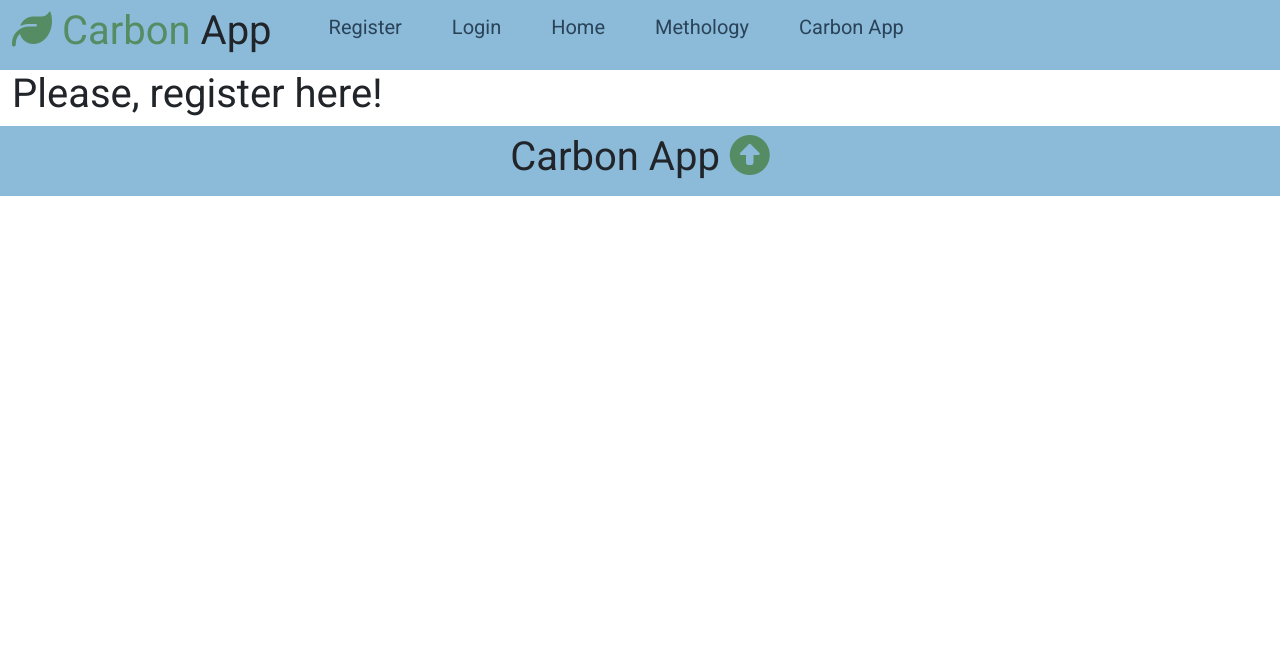
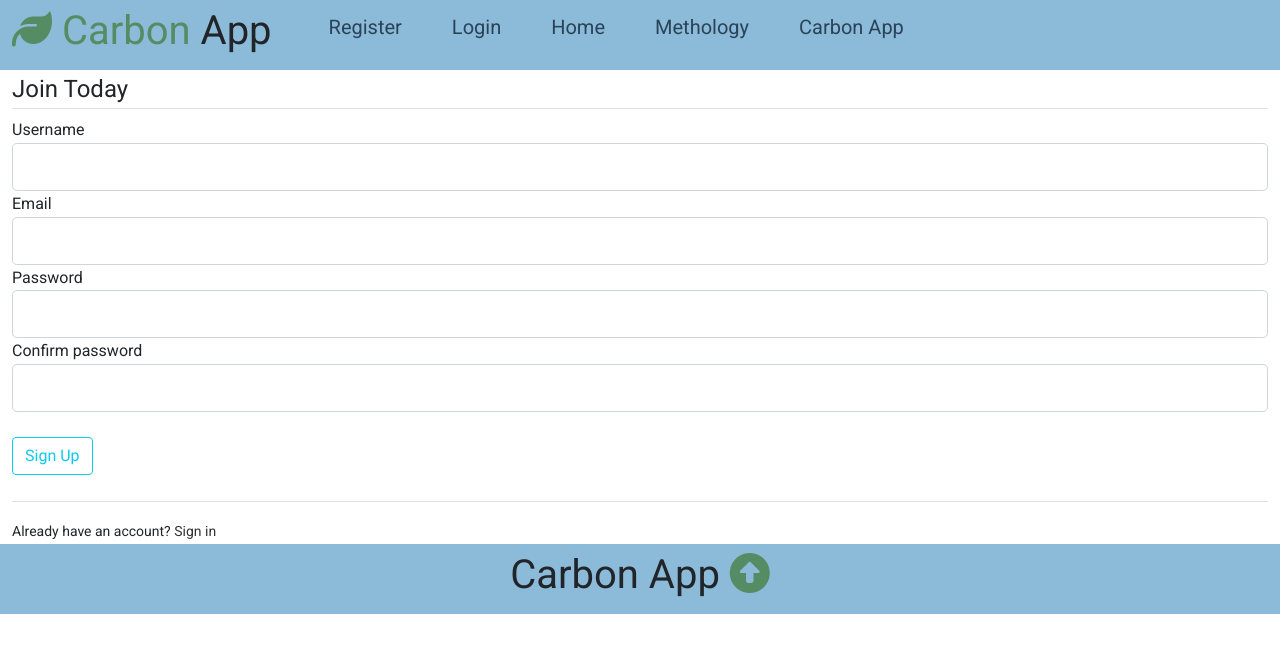
Before and after one commit to franziskaroszinski/Carbon_app_2023, a Flask app: page /register in a window 1280 px wide. Shown: the top 653 px of the page. Run offline with Flask 2, Linux system fonts and the light colour scheme; some libraries are stand-ins or nearby versions.

Commit message:
Update register.html

```diff
--- a/capp/templates/users/register.html
+++ b/capp/templates/users/register.html
@@ -1,13 +1,87 @@
 {% extends "layout.html" %}
 {% block content %}
 
-<!-- Header -->
-<section>
-  <div class="container">
+<section class="register_section_css">
+    <div class="container">
+            <div class="box">
 
-    <h1>Please, register here!</h1>
+            </div>
+            <div class="box">
+                <form method="POST" action="">
+                    {{ form.hidden_tag() }}
+                    <fieldset class="form-group">
+                        <legend class="border-bottom mb4">Join Today</legend>
+                        <div class="form-group">
+                            {{ form.username.label(class="form-control-label")}}
+                            {% if form.username.errors %}
+                                {{ form.username(class="form-control form-control-lg is-invalid")}}
+                                <div class="invalid-feedback">
+                                    {% for error in form.username.errors %}
+                                        <span>{{error}}</span>
+                                    {% endfor %}
+                                </div>
+                            {% else %}
+                            {{ form.username(class="form-control form-control-lg")}}
+                            {% endif %}
 
-  </div>
+                        </div>
+                        <div class="form-group">
+                            {{ form.email.label(class="form-control-label")}}
+                            {% if form.email.errors %}
+                                {{ form.email(class="form-control form-control-lg is-invalid")}}
+                                <div class="invalid-feedback">
+                                    {% for error in form.email.errors %}
+                                        <span>{{error}}</span>
+                                    {% endfor %}
+                                </div>
+                            {% else %}
+                                {{ form.email(class="form-control form-control-lg")}}
+                            {% endif %}
+                        </div>
+                        <div class="form-group">
+                            {{ form.password.label(class="form-control-label")}}
+                            {% if form.password.errors %}
+                                {{ form.password(class="form-control form-control-lg is-invalid")}}
+                                <div class="invalid-feedback">
+                                    {% for error in form.password.errors %}
+                                        <span>{{error}}</span>
+                                    {% endfor %}
+                                </div>
+                            {% else %}
+                                {{ form.password(class="form-control form-control-lg")}}
+                            {% endif %}
+                        </div>
+                        <div class="form-group">
+                            {{ form.confirm_password.label(class="form-control-label")}}
+                            {% if form.confirm_password.errors %}
+                                {{ form.confirm_password(class="form-control form-control-lg is-invalid")}}
+                                <div class="invalid-feedback">
+                                    {% for error in form.confirm_password.errors %}
+                                        <span>{{error}}</span>
+                                    {% endfor %}
+                                </div>
+                            {% else %}
+                                {{ form.confirm_password(class="form-control form-control-lg")}}
+                            {% endif %}
+                        </div>
+                    </fieldset>
+                    <br>
+                    <div class="from-group">
+                        {{ form.submit(class="btn btn-outline-info") }}
+                    </div>
+                </form>
+                <br>
+                <div class="border-top pt-3">
+                    <small>
+                        Already have an account? <a class="ml-5" href="{{url_for ('users.login')}}">Sign in</a>
+                    </small>
+                </div>
+
+            </div>
+            <div class="box">
+
+            </div>
+    </div>
 </section>
 
 
```
